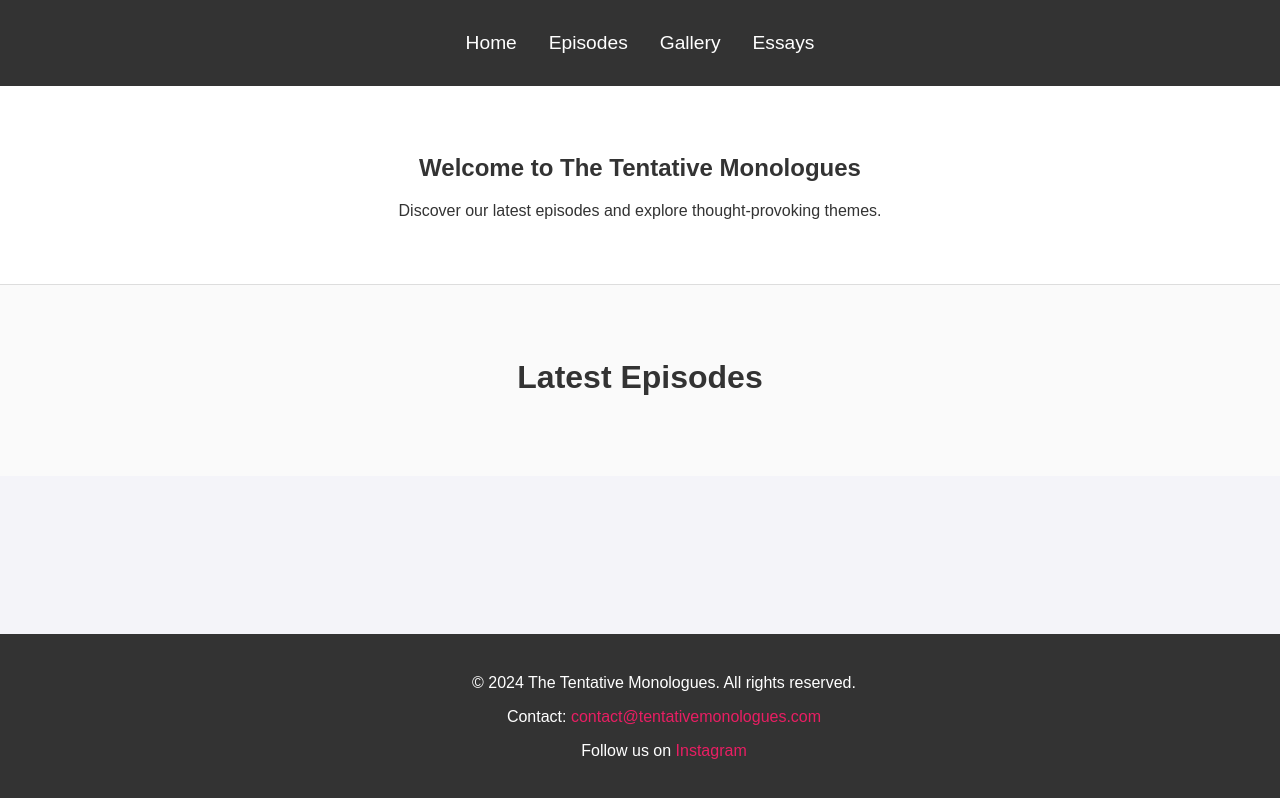
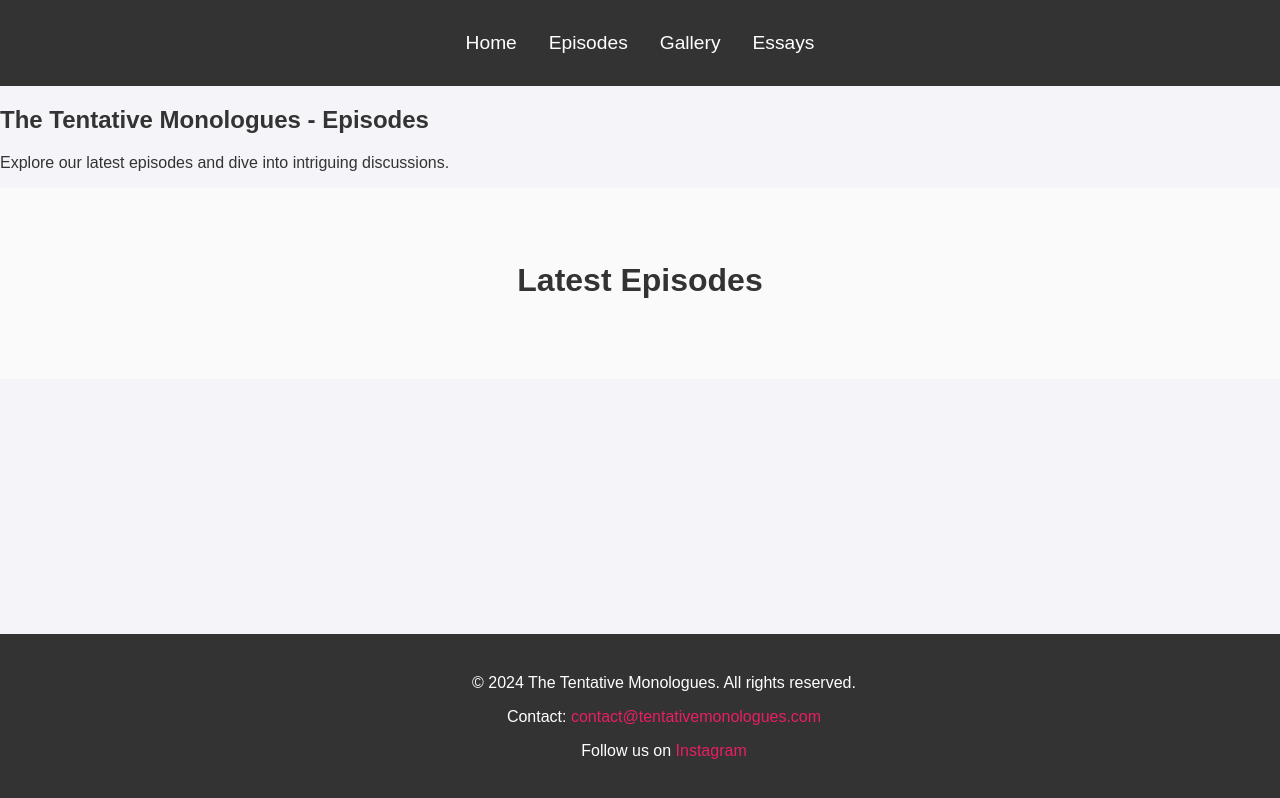
Before and after one commit to Lekhelebane47/The-Tentative-Monologues-Website, a plain HTML site: page episodes.html in a window 1280 px wide. Drawn offline with Linux system fonts and the light colour scheme; no server answers.

Commit message:
Update and rename index.html to episodes.html

```diff
--- a/index.html
+++ b/episodes.html
@@ -3,12 +3,12 @@
 <head>
     <meta charset="UTF-8">
     <meta name="viewport" content="width=device-width, initial-scale=1.0">
-    <title>The Tentative Monologues</title>
+    <title>Episodes - The Tentative Monologues</title>
     <link rel="stylesheet" href="styles.css">
-    <script defer src="script.js"></script>
+    <script defer src="episodes.js"></script>
 </head>
 <body>
-    <!-- Navigation Bar -->
+    <!-- Header / Navigation Bar -->
     <header>
         <nav>
             <ul>
@@ -20,16 +20,18 @@
         </nav>
     </header>
 
-    <!-- Home Page Content -->
-    <main id="home">
-        <section id="intro">
-            <h1>Welcome to The Tentative Monologues</h1>
-            <p>Discover our latest episodes and explore thought-provoking themes.</p>
+    <!-- Episodes Content -->
+    <main id="episodes-page">
+        <section id="episode-banner">
+            <h1>The Tentative Monologues - Episodes</h1>
+            <p>Explore our latest episodes and dive into intriguing discussions.</p>
         </section>
 
         <section id="episodes-grid">
             <h2>Latest Episodes</h2>
-            <div class="grid-container" id="episodes-container"></div>
+            <div class="grid-container" id="episodes-container">
+                <!-- Dynamic Episode Slots will be inserted here -->
+            </div>
         </section>
     </main>
 
```
